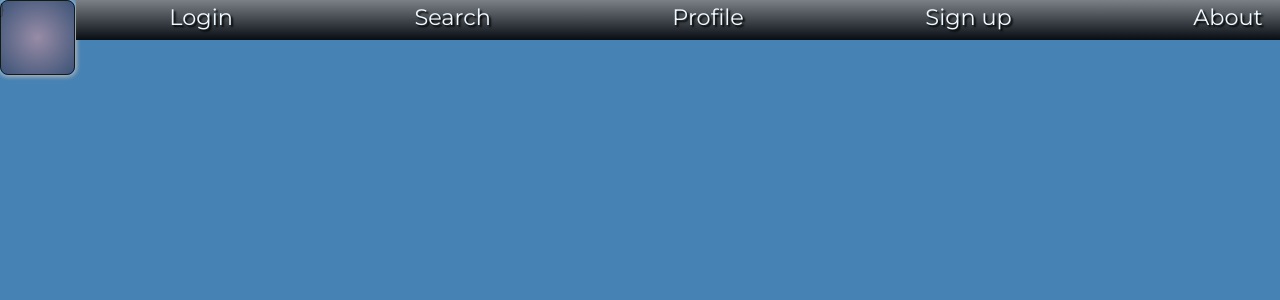
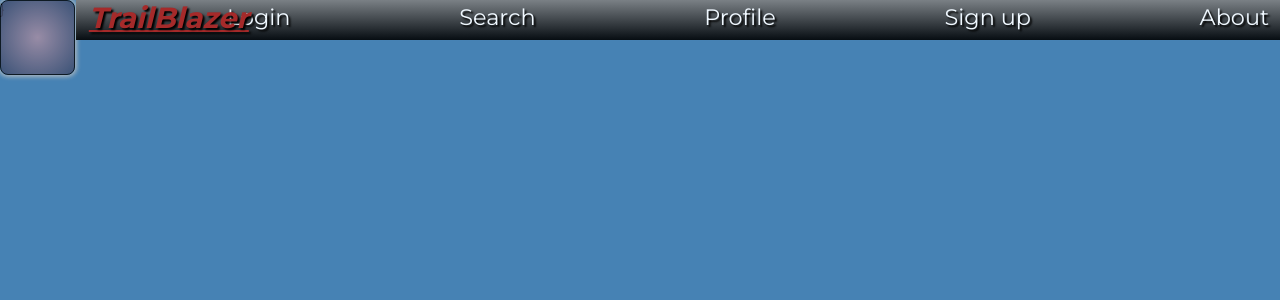
Before and after one commit to DownStatic/Trailblazer-Client, a React (Create React App) app: page / in a window 1280 px wide. Shown: the top 300 px of the page. Built offline with nearby package versions, Linux system fonts and the light colour scheme; what google-maps-react would draw is missing.

Commit message:
Branding on linkbar.

```diff
--- a/src/assets/scss/LinkBar.scss
+++ b/src/assets/scss/LinkBar.scss
@@ -18,6 +18,18 @@
       color: aliceblue;
       text-shadow: 2px 2px 2px black;
     }
+    h2 {
+      text-decoration: underline;
+      color: brown;
+      font-size: 130%;
+      font-style: italic;
+      text-shadow: 2px 2px 2px black;
+      padding: none;
+      margin: none;
+      position: absolute;
+      top: 0%;
+      left: 1%;
+    }
 }
 
 .linkback {
@@ -33,6 +45,9 @@
 }
 
 .linkcontainer {
+  position: absolute;
+  width: 95%;
+  right: 0%;
   height: 40%;
   padding: 0.2%;
   display: flex;
--- a/src/components/LinkBar.jsx
+++ b/src/components/LinkBar.jsx
@@ -14,6 +14,7 @@ const LinkBar = (props) => {
         {props.loggedIn ? <Link to='/LoggedOut'>Log Out</Link> : <Link to='/Signup'>Sign up</Link>}
         <Link to='/About'>About</Link>
       </div>
+      <h2 className="trailblazer-text">TrailBlazer</h2>
     </div>
   )
 }
--- a/src/containers/TrailView.jsx
+++ b/src/containers/TrailView.jsx
@@ -7,6 +7,7 @@ const mapkey = "AIzaSyA6JCWe4O5FRl56_Y5nKuoqC_U1nNXWVvs"
 const trailkey = "200389058-ca4e48fd0274137a0e4e2693a51308cc"
 const Comments = "http://localhost:3000/api/v1/comments"
 const Landmarks = "http://localhost:3000/api/v1/landmarks"
+const Dart = "http://icons.iconarchive.com/icons/icons-land/vista-map-markers/32/Map-Marker-Bubble-Chartreuse-icon.png"
 
 export class TrailView extends PureComponent {
 
@@ -17,6 +18,7 @@ export class TrailView extends PureComponent {
     protoComment: "",
     protoLandmarkText: "",
     protoLandmarkURL: "",
+    protoLandmarkCoords: {},
     display: "default"
   }
 
@@ -76,13 +78,15 @@ export class TrailView extends PureComponent {
   }
 
   renderLandmarkForm = () => {
+    let {protoLandmarkURL, protoLandmarkCoords} = this.state
     return (
       <div className="landmark-form">
         <p>Landmark Form goes here.</p>
         <input name="protoLandmarkText" placeholder="new landmark description" type="text" className="comment-form" onChange={this.stageText}></input><br></br>
+        <p>Latitude:{protoLandmarkCoords.lat} || Longitude:{protoLandmarkCoords.lng}</p>
         <label>Landmark</label>
         <input onChange={this.landmarkUpload} name="landmark" id="landmark_file" type="file" accept="image/*"></input><br></br>
-        {this.state.protoLandmarkURL ? <img src={this.state.protoLandmarkURL} alt="questionable" className="proto-landmark" /> : null}
+        {protoLandmarkURL ? <img src={protoLandmarkURL} alt="questionable" className="proto-landmark" /> : null}
         <button className="landmark-add" onClick={this.addLandmark}>Add Landmark</button>
       </div>
     )
@@ -96,7 +100,7 @@ export class TrailView extends PureComponent {
     let landmark_image = document.getElementById("landmark_file").files[0]
     let form_upload = new FormData()
     form_upload.append("image", landmark_image)
-    let landmark = {details: this.state.protoLandmarkText, user_id: this.props.user_id, trail_id: this.props.match.params.id}
+    let landmark = {details: this.state.protoLandmarkText, user_id: this.props.user_id, trail_id: this.props.match.params.id, coords: this.state.protoLandmarkCoords}
     form_upload.append("landmark", JSON.stringify(landmark))
     fetch(Landmarks, {
       method: "POST",
@@ -184,8 +188,8 @@ export class TrailView extends PureComponent {
   }
 
   handleMapClick = (mapProps, map, clickEvent) => {
-    console.log(clickEvent.latLng.lat())
-    console.log(clickEvent.latLng.lng())
+    let protoCoords = {lat: clickEvent.latLng.lat(),lng: clickEvent.latLng.lng()}
+    this.setState({protoLandmarkCoords: protoCoords})
   }
 
   handleMarkerClick = () => {
@@ -193,6 +197,7 @@ export class TrailView extends PureComponent {
   }
 
   render(){
+    let {google} = this.props
     return(
       <React.Fragment>
         <div className="map-container">
@@ -206,10 +211,10 @@ export class TrailView extends PureComponent {
             zoomControl={false}
             onClick={this.handleMapClick}
             mapType={"satellite"}>
-            <Marker
-              position={{lat: this.state.trail.latitude, lng: this.state.trail.longitude}}
-              onClick={this.handleMarkerClick}
-              />
+            {this.state.landmarks.length ? this.state.landmarks.map(landmark => {
+              return <Marker position={landmark.coords} onClick={this.handleMarkerClick} icon={Dart} />
+            }) : null}
+            {this.state.protoLandmarkCoords ? <Marker position={this.state.protoLandmarkCoords} color="blue" animation={google.maps.Animation.DROP} icon={Dart}/>: null}
 
           </Map>
         </div>
```
